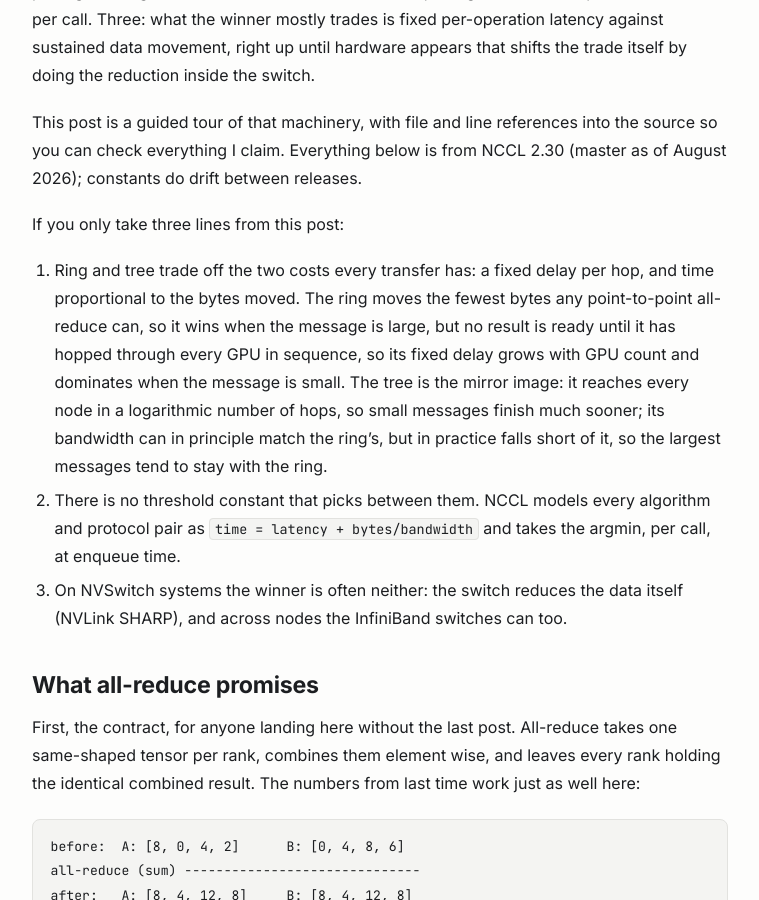
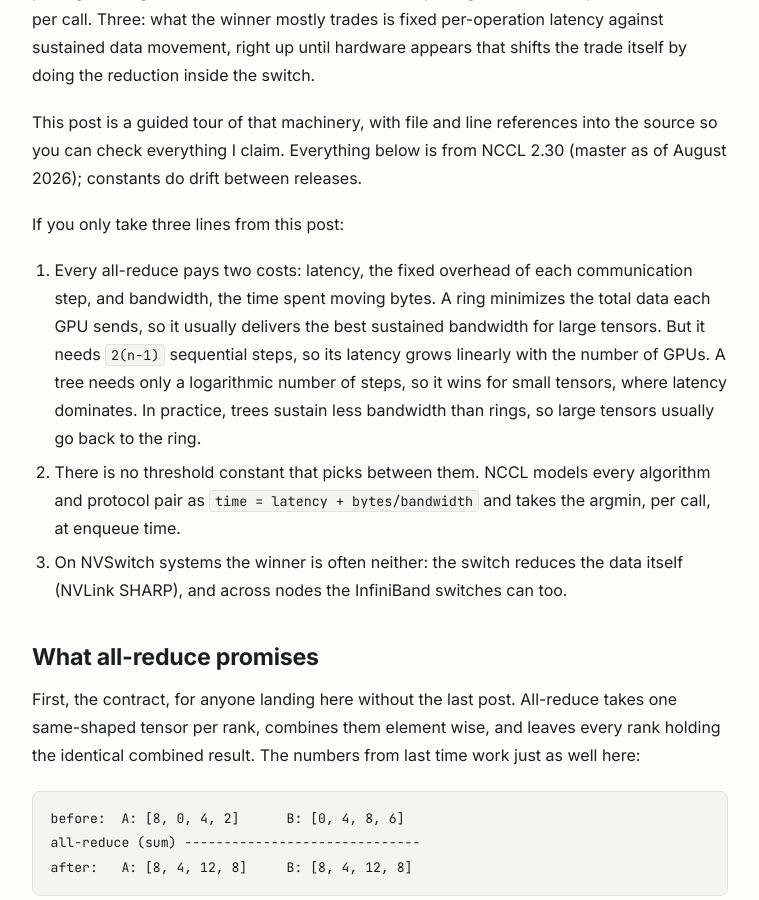
Before and after one commit to rakshithvasudev/rakshithvasudev.github.io, a Jekyll site: the page built from _posts/2026-08-02-inside-nccl-allreduce.md, in a window 1280 px wide and 900 px high, scrolled down 771 px. Shown: the whole window, without its empty margins (260-1019 px from the left). Built offline with Jekyll 4.4.1, drawn with Linux system fonts in a browser that asks for light colours; some of the changed text lies outside the part shown.

Commit message:
Rework three-lines overview, apply two optional line edits, revert to 'modern fabric'

```diff
--- a/_posts/2026-08-02-inside-nccl-allreduce.md
+++ b/_posts/2026-08-02-inside-nccl-allreduce.md
@@ -35,15 +35,14 @@ source so you can check everything I claim. Everything below is from NCCL 2.30
 
 If you only take three lines from this post:
 
-1. Ring and tree trade off the two costs every transfer has: a fixed delay per
-   hop, and time proportional to the bytes moved. The ring moves the fewest
-   bytes any point-to-point all-reduce can, so it wins when the message is
-   large, but no result is ready until it has hopped through every GPU in
-   sequence, so its fixed delay grows with GPU count and dominates when the
-   message is small. The tree is the mirror image: it reaches every node in a
-   logarithmic number of hops, so small messages finish much sooner; its
-   bandwidth can in principle match the ring's, but in practice falls short of
-   it, so the largest messages tend to stay with the ring.
+1. Every all-reduce pays two costs: latency, the fixed overhead of each
+   communication step, and bandwidth, the time spent moving bytes. A ring
+   minimizes the total data each GPU sends, so it usually delivers the best
+   sustained bandwidth for large tensors. But it needs `2(n-1)` sequential
+   steps, so its latency grows linearly with the number of GPUs. A tree needs
+   only a logarithmic number of steps, so it wins for small tensors, where
+   latency dominates. In practice, trees sustain less bandwidth than rings, so
+   large tensors usually go back to the ring.
 2. There is no threshold constant that picks between them. NCCL models every
    algorithm and protocol pair as `time = latency + bytes/bandwidth` and takes the
    argmin, per call, at enqueue time.
@@ -401,7 +400,7 @@ it's 2046 hops, and that cost is paid even by a 4-byte all-reduce, because hops
 hops regardless of size. Bandwidth optimal, latency linear. For big gradient buckets
 the pipeline hides it; for the small, frequent all-reduces that show up everywhere
 in real systems (loss scalars, norms, router statistics, anything at high world
-size) the alpha term dominates everything else.
+size) the fixed per-hop cost—the alpha term—dominates everything else.
 
 The fix is old: reduce up a tree, broadcast back down. Latency becomes logarithmic
 in the number of nodes. The problem that kept trees out of NCCL for years is
@@ -742,8 +741,7 @@ add the values in transit, and one `multimem.st`, asking it to replicate the sum
 back to everyone. One read, one write, per byte. No ring position, no steps, no
 per-peer anything. The reduction happens in the switch fabric.
 
-If that last sentence trips your too-good-to-be-true alarm, good, it should. So
-here is exactly where the work goes. The switch really does execute the adds:
+That last sentence sounds implausible, so here is exactly where the work goes. The switch really does execute the adds:
 starting with the third generation, the NVSwitch ASIC carries dedicated SHARP
 reduction hardware, and a `multimem.ld_reduce` is a load whose
 responses from all subscribed memories get combined at the switch ports before
```
Also changed, not shown: other parts of _posts/2026-08-02-inside-nccl-allreduce.md (+1 -1 lines).
